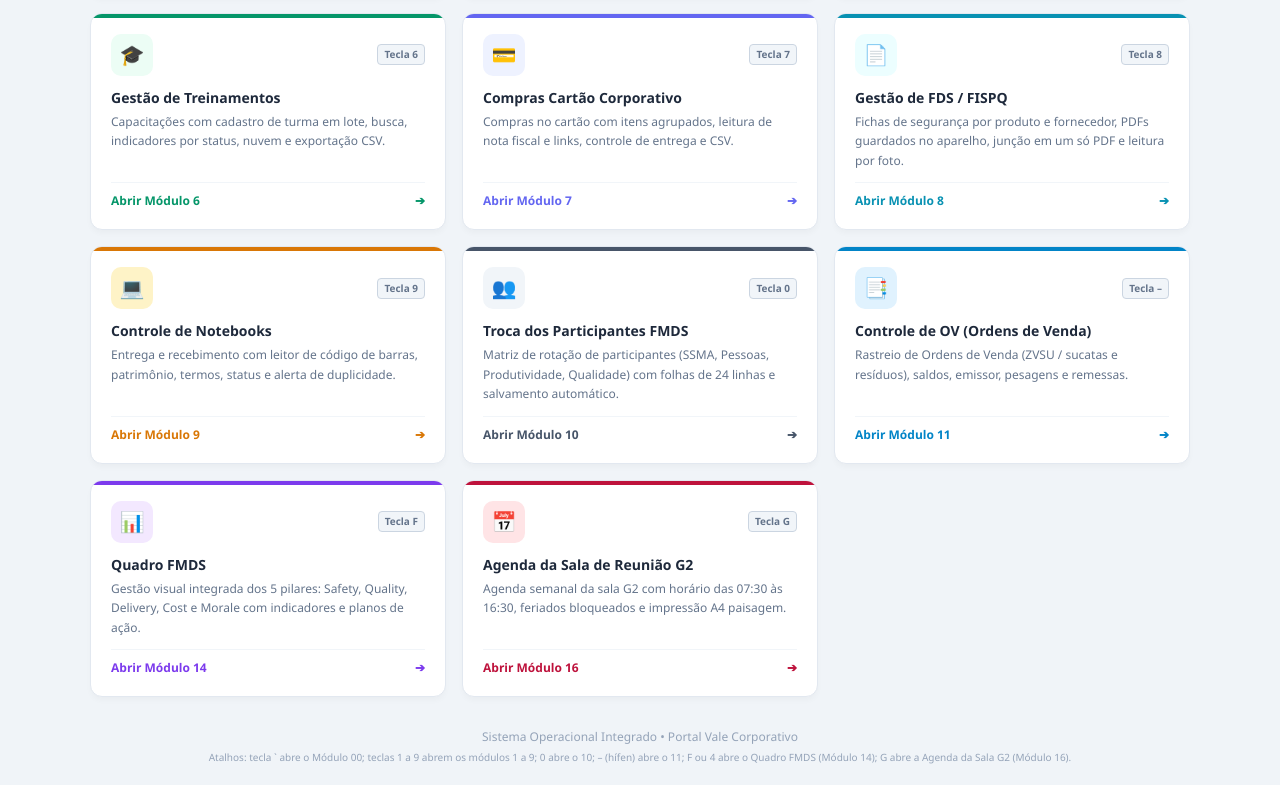
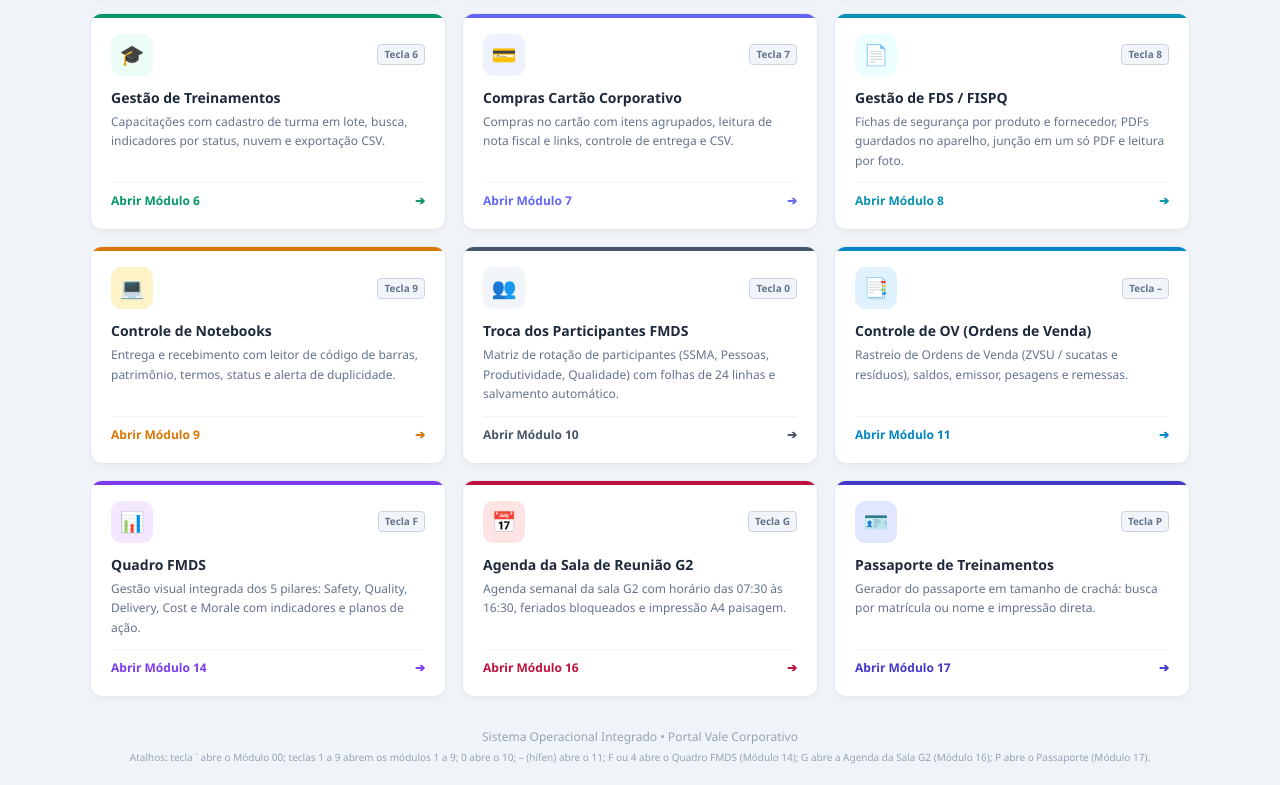
Before and after one commit to estoquesite/Html, a plain HTML site: page index.html in a window 1280 px wide. Shown: the part 649-1434 px from the top of the page. Drawn offline with nearby package versions, Linux system fonts and the light colour scheme.

Commit message:
Update index.html

```diff
--- a/index.html
+++ b/index.html
@@ -53,7 +53,7 @@
 
   <footer class="mt-8 text-center text-xs text-slate-400 font-medium space-y-1">
     <p>Sistema Operacional Integrado • Portal Vale Corporativo</p>
-    <p class="text-[10px]">Atalhos: tecla ` abre o Módulo 00; teclas 1 a 9 abrem os módulos 1 a 9; 0 abre o 10; – (hífen) abre o 11; F ou 4 abre o Quadro FMDS (Módulo 14); G abre a Agenda da Sala G2 (Módulo 16).</p>
+    <p class="text-[10px]">Atalhos: tecla ` abre o Módulo 00; teclas 1 a 9 abrem os módulos 1 a 9; 0 abre o 10; – (hífen) abre o 11; F ou 4 abre o Quadro FMDS (Módulo 14); G abre a Agenda da Sala G2 (Módulo 16); P abre o Passaporte (Módulo 17).</p>
   </footer>
 </div>
 
@@ -72,7 +72,8 @@ const MODULOS = [
   [10, '👥', 'Troca dos Participantes FMDS', 'Matriz de rotação de participantes (SSMA, Pessoas, Produtividade, Qualidade) com folhas de 24 linhas e salvamento automático.', '#475569', '#f1f5f9', '0'],
   [11, '📑', 'Controle de OV (Ordens de Venda)', 'Rastreio de Ordens de Venda (ZVSU / sucatas e resíduos), saldos, emissor, pesagens e remessas.', '#0284c7', '#e0f2fe', '-'],
   [14, '📊', 'Quadro FMDS', 'Gestão visual integrada dos 5 pilares: Safety, Quality, Delivery, Cost e Morale com indicadores e planos de ação.', '#7c3aed', '#f3e8ff', 'f'],
-  [16, '📅', 'Agenda da Sala de Reunião G2', 'Agenda semanal da sala G2 com horário das 07:30 às 16:30, feriados bloqueados e impressão A4 paisagem.', '#be123c', '#ffe4e6', 'g']
+  [16, '📅', 'Agenda da Sala de Reunião G2', 'Agenda semanal da sala G2 com horário das 07:30 às 16:30, feriados bloqueados e impressão A4 paisagem.', '#be123c', '#ffe4e6', 'g'],
+  [17, '🪪', 'Passaporte de Treinamentos', 'Gerador do passaporte em tamanho de crachá: busca por matrícula ou nome e impressão direta.', '#4338ca', '#e0e7ff', 'p']
 ];
 
 const ROTAS = Object.fromEntries(MODULOS.map(m => [String(m[6]).toLowerCase(), `modulo${m[0]}.html`]));
@@ -84,6 +85,7 @@ const nomeTecla = t => {
   if (t === '`') return 'Tecla `';
   if (t === 'f') return 'Tecla F';
   if (t === 'g') return 'Tecla G';
+  if (t === 'p') return 'Tecla P';
   return `Tecla ${t}`;
 };
 const $ = id => document.getElementById(id);
```
